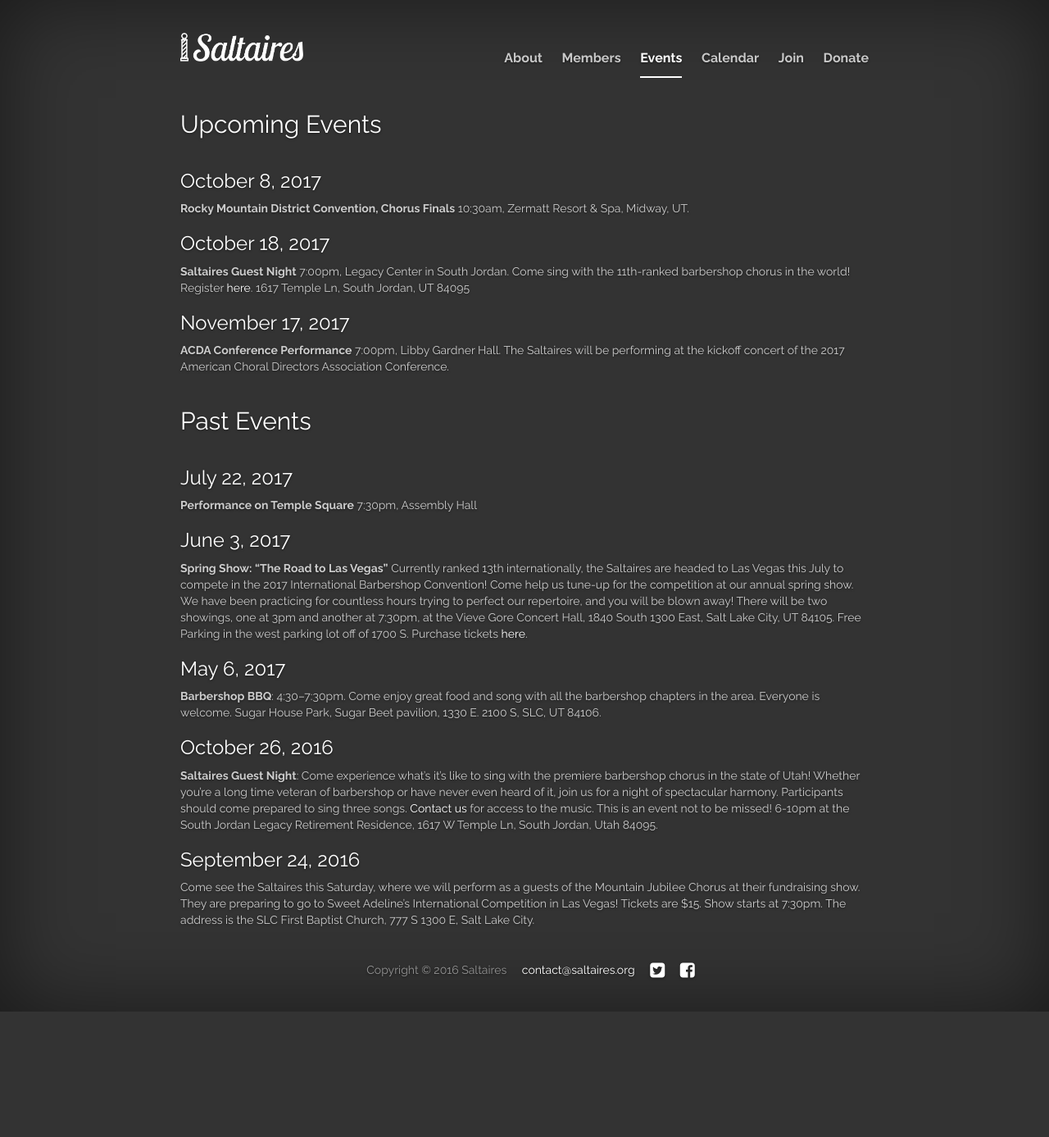
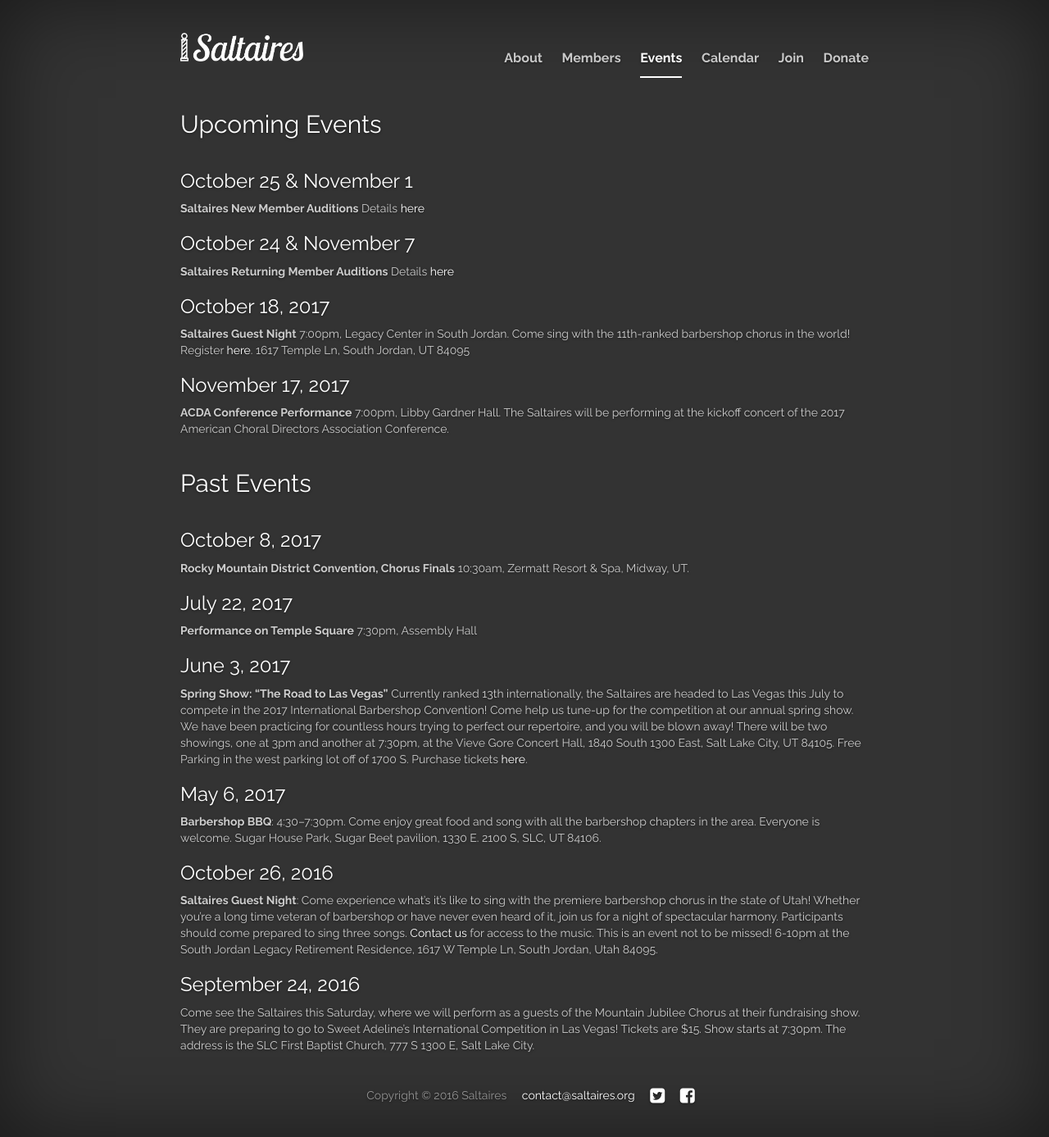
Before and after one commit to cayblood/saltaires, a Jekyll site: the page built from jekyll-site/events.md, in a window 1280 px wide. Shown: the whole page at 82% size. Built offline with Jekyll 4.4.1, drawn with Linux system fonts in a browser that asks for light colours; nearby versions of some CDN libraries; library files that are not in the unit come from our copies; before the commit the page ends 1234 px from its top, so only the background shows below that.

Commit message:
Add auditions

```diff
--- a/jekyll-site/events.md
+++ b/jekyll-site/events.md
@@ -6,9 +6,13 @@
 
 <h2 class="top">Upcoming Events</h2>
 
-### October 8, 2017
+### October 25 & November 1
 
-**Rocky Mountain District Convention, Chorus Finals** 10:30am, Zermatt Resort & Spa, Midway, UT.
+**Saltaires New Member Auditions** Details [here](http://www.signupgenius.com/go/30e084fa5aa2ca2fd0-saltaires2)
+
+### October 24 & November 7
+
+**Saltaires Returning Member Auditions** Details [here](http://www.signupgenius.com/go/30e084fa5aa2ca2fd0-saltaires1)
 
 ### October 18, 2017
 
@@ -23,6 +27,10 @@
 Conference.
 
 ## Past Events
+
+### October 8, 2017
+
+**Rocky Mountain District Convention, Chorus Finals** 10:30am, Zermatt Resort & Spa, Midway, UT.
 
 ### July 22, 2017
 
```
